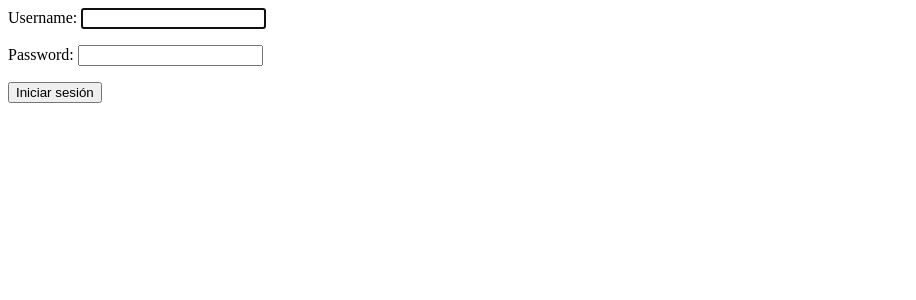
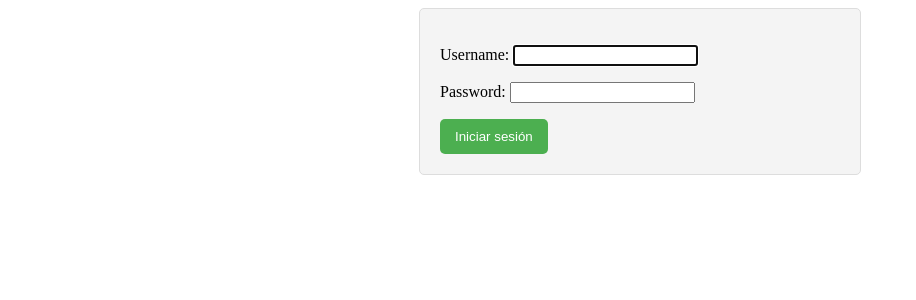
Before and after one commit to Ricardo1703-svg/Universidad, a Django app: template Semana19/app1/templates/login.html in a window 1280 px wide. Shown: the top 300 px of the page, without its empty margins (0-916 px from the left). Run offline with Django 4.2, Linux system fonts and the light colour scheme; the template is opened without the code that fills it: values that come from a table or form of the project are taken from there, others are empty; parts of the project's set-up code (start-up, migrations or seed data) failed here and were passed over.

Commit message:
Se agregaron Estilos

```diff
--- /dev/null
+++ b/Semana19/app1/templates/estilos.css
@@ -0,0 +1,36 @@
+/* static/estilos.css */
+/* Estilos para el formulario */
+form {
+    max-width: 400px;
+    margin: 0 auto;
+    padding: 20px;
+    background-color: #f4f4f4;
+    border: 1px solid #ddd;
+    border-radius: 5px;
+}
+
+/* Estilos para los campos del formulario */
+.form-group {
+    margin-bottom: 15px;
+}
+
+.form-group label {
+    display: block;
+    font-weight: bold;
+}
+
+.form-group input {
+    width: 100%;
+    padding: 8px;
+    box-sizing: border-box;
+}
+
+/* Estilos para el botón del formulario */
+button {
+    background-color: #4caf50;
+    color: white;
+    padding: 10px 15px;
+    border: none;
+    border-radius: 5px;
+    cursor: pointer;
+}
--- a/Semana19/app1/templates/login.html
+++ b/Semana19/app1/templates/login.html
@@ -1,5 +1,17 @@
-<form method="post" action="{% url 'login' %}">
-    {% csrf_token %}
-    {{ form.as_p }}
-    <button type="submit">Iniciar sesión</button>
-</form>
+<!-- templates/miplantilla.html -->
+{% load static %}
+
+<!DOCTYPE html>
+<html>
+<head>
+    <title>Mi Página</title>
+    <link rel="stylesheet" type="text/css" href="{% static 'estilos.css' %}">
+</head>
+<body>
+    <form method="post" action="{% url 'login' %}" class="mi-formulario">
+        {% csrf_token %}
+        {{ form.as_p }}
+        <button type="submit">Iniciar sesión</button>
+    </form>
+</body>
+</html>
```
Also changed, not shown: Semana19/Semana19/settings.py (+8 -1 lines).
